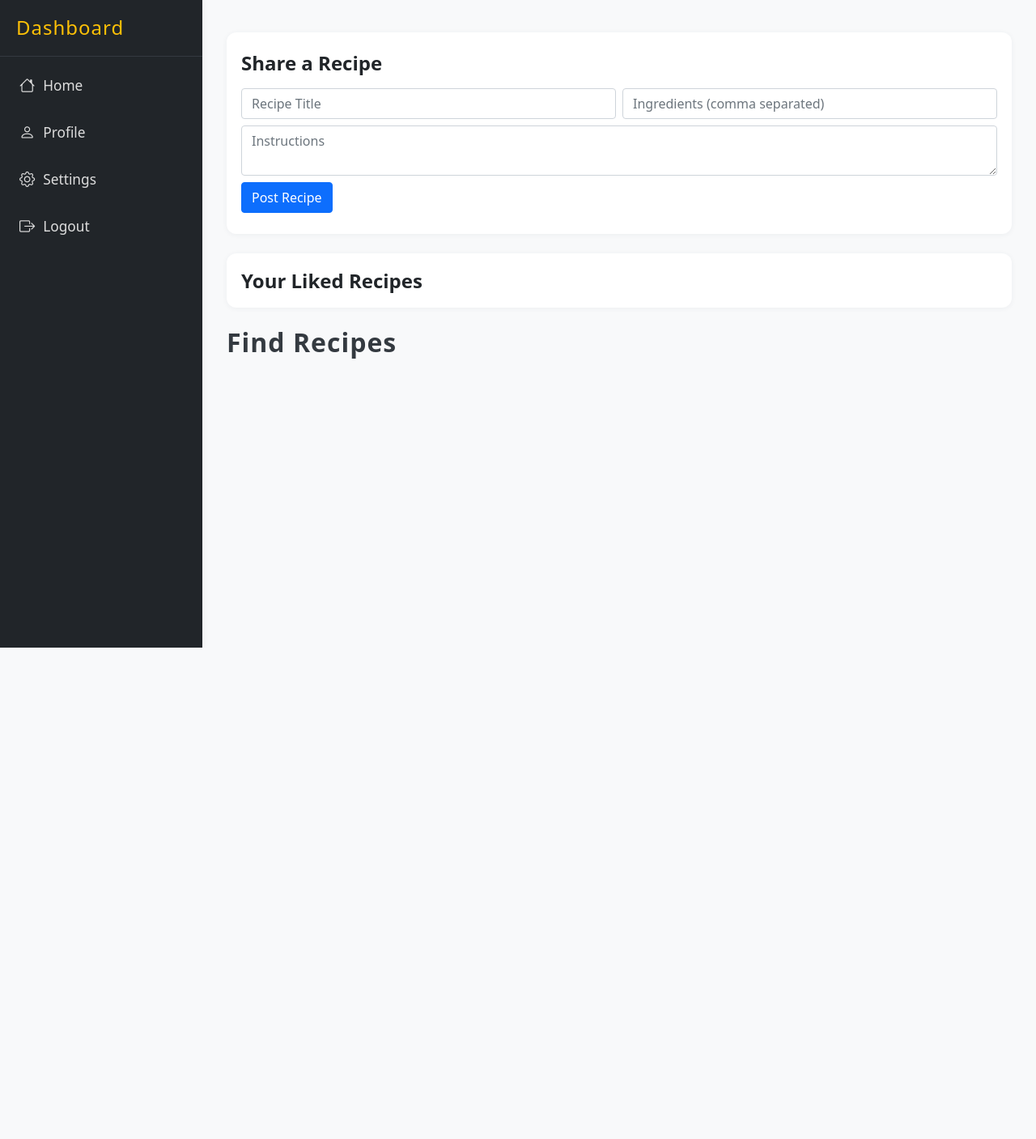
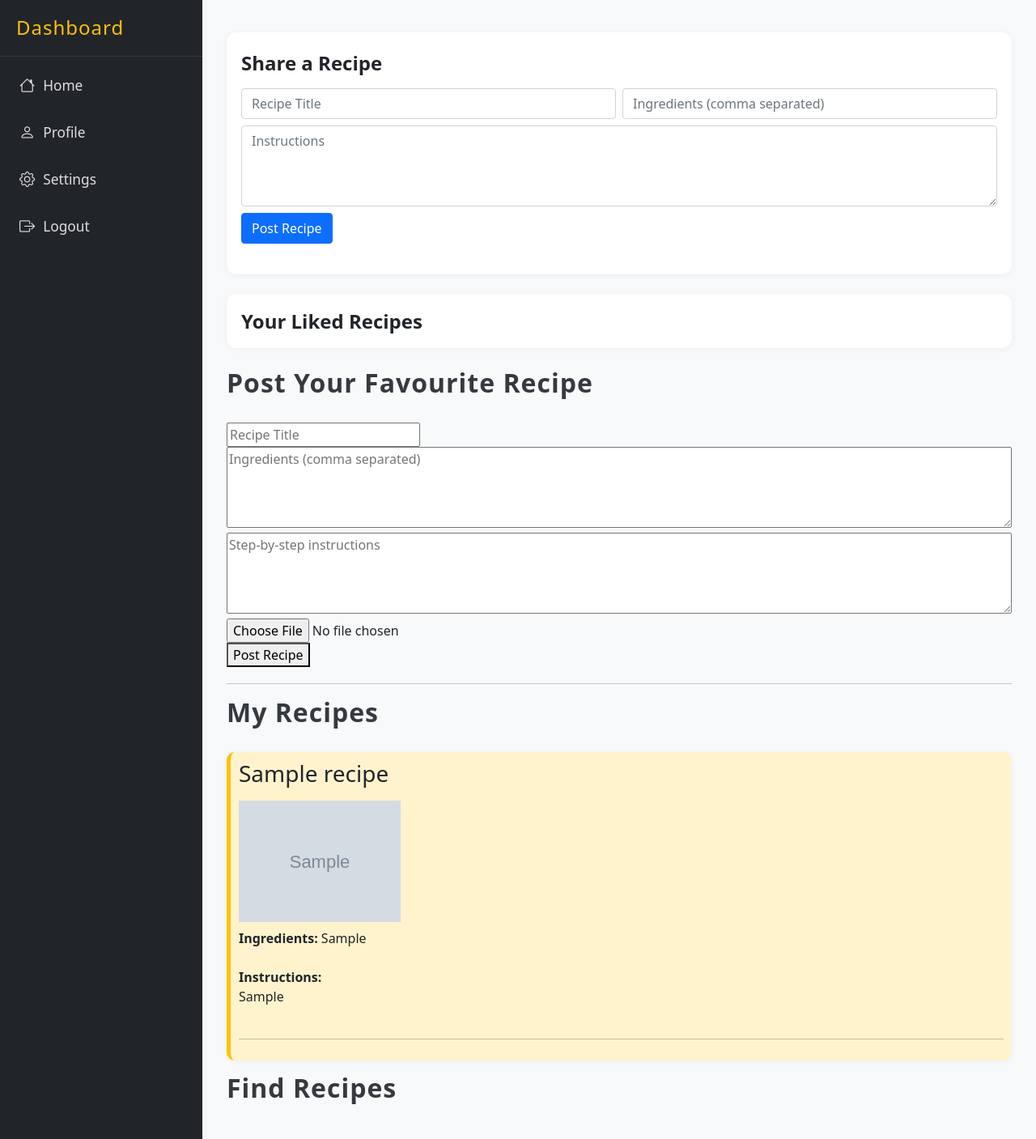
Before and after one commit to marvin101/bite-food, a PHP site: page /dashboard.php in a window 1280 px wide. Shown: the whole page at 81% size. Before the commit the page ends 800 px from the top, so only its background shows below. Run offline with PHP 8.4, Linux system fonts and the light colour scheme; the visitor is signed in with stand-in values (Sample User, id 1); tables that the repository leaves empty or names only in its code hold one stand-in row (values such as "Sample post"); grey boxes marked "Sample" are stand-in pictures.

Commit message:
post recipes

```diff
--- a/dashboard.css
+++ b/dashboard.css
@@ -215,3 +215,18 @@
     font-size: 0.95rem;
     color: #444;
 }
+
+form {
+    margin-bottom: 20px;
+}
+textarea {
+    width: 100%;
+    height: 100px;
+    margin: 5px 0;
+}
+.recipe-card {
+    padding: 10px;
+    background: #fff3cd;
+    border-left: 5px solid #ffc107;
+    margin-bottom: 15px;
+}
--- a/dashboard.html
+++ b/dashboard.html
@@ -1,13 +1,16 @@
 <!DOCTYPE html>
 <html lang="en">
+
 <head>
   <meta charset="UTF-8">
   <meta name="viewport" content="width=device-width, initial-scale=1.0">
   <title>Dashboard</title>
   <link rel="stylesheet" href="dashboard.css">
-    <link rel="stylesheet" href="https://cdnjs.cloudflare.com/ajax/libs/bootstrap-icons/1.5.0/font/bootstrap-icons.min.css">
+  <link rel="stylesheet"
+    href="https://cdnjs.cloudflare.com/ajax/libs/bootstrap-icons/1.5.0/font/bootstrap-icons.min.css">
   <link rel="stylesheet" href="https://maxcdn.bootstrapcdn.com/bootstrap/5.1.3/css/bootstrap.min.css">
 </head>
+
 <body>
 
   <div class="d-flex">
@@ -15,7 +18,8 @@
     <nav id="sidebar" class="sidebar">
       <div class="sidebar-header">
         <h3>Dashboard</h3>
-        <button id="sidebarCollapse" class="btn btn-outline-secondary d-lg-none" type="button" aria-label="Toggle sidebar">
+        <button id="sidebarCollapse" class="btn btn-outline-secondary d-lg-none" type="button"
+          aria-label="Toggle sidebar">
           <i class="bi bi-list"></i>
         </button>
       </div>
@@ -39,10 +43,12 @@
             <input type="text" class="form-control" id="recipeTitle" placeholder="Recipe Title" required>
           </div>
           <div class="col-12 col-md-6">
-            <input type="text" class="form-control" id="recipeIngredients" placeholder="Ingredients (comma separated)" required>
+            <input type="text" class="form-control" id="recipeIngredients" placeholder="Ingredients (comma separated)"
+              required>
           </div>
           <div class="col-12">
-            <textarea class="form-control" id="recipeInstructions" rows="2" placeholder="Instructions" required></textarea>
+            <textarea class="form-control" id="recipeInstructions" rows="2" placeholder="Instructions"
+              required></textarea>
           </div>
           <div class="col-12">
             <button type="submit" class="btn btn-primary">Post Recipe</button>
@@ -58,6 +64,23 @@
           <!-- Liked recipes will be rendered here -->
         </div>
       </div>
+      <!-- Post favourite recipes -->
+      <h2>Post Your Favourite Recipe</h2>
+      <form action="add_recipe.php" method="POST" enctype="multipart/form-data">
+        <input type="text" name="title" placeholder="Recipe Title" required><br>
+        <textarea name="ingredients" placeholder="Ingredients (comma separated)" required></textarea><br>
+        <textarea name="instructions" placeholder="Step-by-step instructions" required></textarea><br>
+        <input type="file" name="image"><br>
+        <button type="submit">Post Recipe</button>
+      </form>
+
+      <hr>
+
+      <h2>My Recipes</h2>
+      <div id="myRecipes">
+        <?php include 'fetch_recipes.php'; ?>
+      </div>
+      <!-- Post favourite recipes end -->
 
       <!-- Search Results Section -->
       <h2>Find Recipes</h2>
@@ -92,4 +115,5 @@
   <script src="dashboard.js"></script>
 
 </body>
+
 </html>
--- /dev/null
+++ b/fetch_recipes.php
@@ -0,0 +1,30 @@
+<?php
+session_start();
+require 'db.php';
+
+if (!isset($_SESSION['user_id'])) {
+    echo "<p>Please log in to see your recipes.</p>";
+    exit();
+}
+
+$stmt = $conn->prepare("SELECT * FROM recipes WHERE user_id = ? ORDER BY created_at DESC");
+$stmt->bind_param("i", $_SESSION['user_id']);
+$stmt->execute();
+$result = $stmt->get_result();
+
+if ($result->num_rows === 0) {
+    echo "<p>No recipes posted yet.</p>";
+} else {
+    while ($row = $result->fetch_assoc()) {
+        echo "<div class='recipe-card'>";
+        echo "<h3>" . htmlspecialchars($row['title']) . "</h3>";
+        if ($row['image_url']) {
+            echo "<img src='" . htmlspecialchars($row['image_url']) . "' width='200'>";
+        }
+        echo "<p><strong>Ingredients:</strong> " . htmlspecialchars($row['ingredients']) . "</p>";
+        echo "<p><strong>Instructions:</strong><br>" . nl2br(htmlspecialchars($row['instructions'])) . "</p>";
+        echo "<hr>";
+        echo "</div>";
+    }
+}
+?>
--- a/login.html
+++ b/login.html
@@ -15,13 +15,12 @@
 </head>
 
 <body>
-    <div class="wrapper">
     <div class="glass-box">
       <a href="index.html" class="logo-link d-block text-center mb-3">
-        <img src="logo.png" alt="Tasty Bite logo">
+        <img src="logo.png" alt="Tasty Bite logo" style="height:150px;width:auto;">
       </a>
       <form action="login.php" method="post">
-        <h1>Welcome back!</h1>
+        <h1 style="color: #17aec9d5;">Welcome back!</h1>
         <div class="input-box">
           <input type="email" name="email" placeholder="Email" required>
           <i class="bi bi-person-fill"></i>
--- a/signup.html
+++ b/signup.html
@@ -16,7 +16,7 @@
 <body>
   <div class="glass-box">
     <a href="index.html" class="logo-link d-block text-center mb-3">
-      <img src="logo.png" alt="Tasty Bite logo">
+      <img src="logo.png" alt="Tasty Bite logo" style="height: 150px;width:auto;">
     </a>
     <form action="signup.php" method="post">
       <h2 class="mb-3">Sign Up</h2>
```
Also changed, not shown: add_recipe.php (added, +36 -0 lines), index.css (+5 -6 lines), index.html (+5 -5 lines), signup.css (+4 -3 lines). Lines whose indentation alone changed are shown as unchanged.
